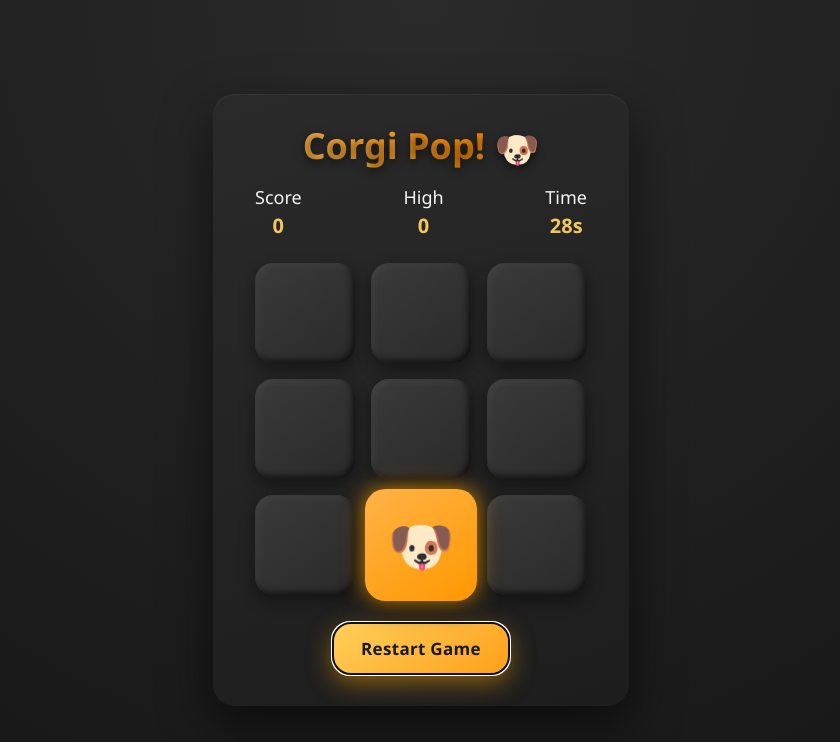
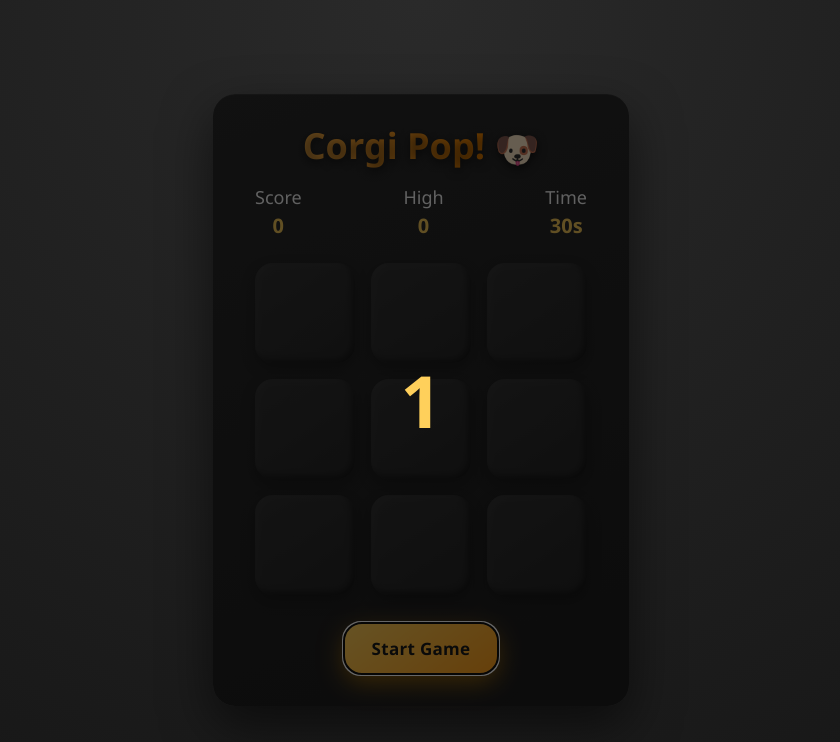
Before and after one commit to brendanbobryk/corgi-pop, a React (Vite) app: page / in a window 1280 px wide. Both pictures are taken after a click on the button "Start Game". Shown: the top 742 px of the page, without its empty margins (219-1059 px from the left). Built offline with nearby package versions, Linux system fonts and the light colour scheme.

Commit message:
added pregame countdown

```diff
--- a/src/App.css
+++ b/src/App.css
@@ -27,6 +27,7 @@ html, body {
   box-shadow:
     0 20px 50px rgba(0, 0, 0, 0.55),
     inset 0 1px 0 rgba(255, 255, 255, 0.05);
+  position: relative;
 }
 
 /* Title */
@@ -83,17 +84,22 @@ html, body {
   display: flex;
   align-items: center;
   justify-content: center;
-  cursor: pointer;
   user-select: none;
   box-shadow:
     inset -3px -3px 6px rgba(0,0,0,0.6),
     inset 3px 3px 6px rgba(255,255,255,0.06),
     0 6px 15px rgba(0,0,0,0.4);
-  transition: transform 0.15s ease, box-shadow 0.2s ease;
+  transition: transform 0.15s ease, box-shadow 0.2s ease, opacity 0.2s ease;
+  cursor: default;
 }
 
-.cell:hover {
-  transform: translateY(-3px);
+.cell.active {
+  cursor: pointer;
+}
+
+/* Disabled state */
+.cell.disabled {
+  opacity: 0.6;
 }
 
 /* Active corgi */
@@ -134,20 +140,53 @@ html, body {
 
 .primary-btn:hover {
   transform: translateY(-2px);
-  box-shadow:
-    0 10px 30px rgba(255, 165, 0, 0.7),
-    inset 0 1px 0 rgba(255,255,255,0.5);
 }
 
 .primary-btn:active {
   transform: translateY(1px);
-  box-shadow:
-    0 5px 15px rgba(255, 165, 0, 0.5);
 }
 
-/* Game over text */
+/* Countdown overlay */
+.countdown {
+  position: absolute;
+  inset: 0;
+  background: rgba(0,0,0,0.6);
+  display: flex;
+  justify-content: center;
+  align-items: center;
+  font-size: 72px;
+  font-weight: 900;
+  color: #ffd05b;
+  border-radius: 22px;
+}
+
+/* Restart confirm */
+.confirm {
+  margin-top: 16px;
+}
+
+.confirm-buttons {
+  display: flex;
+  justify-content: center;
+  gap: 12px;
+}
+
+.confirm button {
+  padding: 8px 16px;
+  border-radius: 12px;
+  border: none;
+  cursor: pointer;
+  font-weight: bold;
+}
+
+/* Game over */
 .game-over {
   margin-top: 16px;
   font-size: 18px;
   color: #ff7a7a;
 }
+
+.new-high {
+  color: #ffd05b;
+  font-weight: bold;
+}
--- a/src/App.jsx
+++ b/src/App.jsx
@@ -11,6 +11,8 @@ export default function App() {
   const [activeSpot, setActiveSpot] = useState(null);
   const [timeLeft, setTimeLeft] = useState(GAME_TIME);
   const [isPlaying, setIsPlaying] = useState(false);
+  const [countdown, setCountdown] = useState(null);
+  const [showRestartConfirm, setShowRestartConfirm] = useState(false);
 
   // Corgi popping logic
   useEffect(() => {
@@ -46,7 +48,24 @@ export default function App() {
         localStorage.setItem("corgiHighScore", score);
       }
     }
-  }, [timeLeft]);
+  }, [timeLeft, score, highScore]);
+
+  // Pre-game countdown
+  useEffect(() => {
+    if (countdown === null) return;
+
+    if (countdown === 0) {
+      setCountdown(null);
+      setIsPlaying(true);
+      return;
+    }
+
+    const timer = setTimeout(() => {
+      setCountdown((prev) => prev - 1);
+    }, 1000);
+
+    return () => clearTimeout(timer);
+  }, [countdown]);
 
   const handleClick = (index) => {
     if (!isPlaying) return;
@@ -61,7 +80,8 @@ export default function App() {
     setScore(0);
     setTimeLeft(GAME_TIME);
     setActiveSpot(null);
-    setIsPlaying(true);
+    setShowRestartConfirm(false);
+    setCountdown(3);
   };
 
   return (
@@ -73,16 +93,25 @@ export default function App() {
         </h1>
 
         <div className="stats">
-          <div>Score <span>{score}</span></div>
-          <div>High <span>{highScore}</span></div>
-          <div>Time <span>{timeLeft}s</span></div>
+          <div>
+            Score <span>{score}</span>
+          </div>
+          <div>
+            High <span>{highScore}</span>
+          </div>
+          <div>
+            Time <span>{timeLeft}s</span>
+          </div>
         </div>
 
         <div className="grid">
           {[...Array(9)].map((_, index) => (
             <div
               key={index}
-              className={`cell ${activeSpot === index && isPlaying ? "active" : ""}`}
+              className={`cell
+                ${activeSpot === index && isPlaying ? "active" : ""}
+                ${!isPlaying ? "disabled" : ""}
+              `}
               onClick={() => handleClick(index)}
             >
               {activeSpot === index && isPlaying ? "🐶" : ""}
@@ -92,13 +121,43 @@ export default function App() {
 
         <button
           className="primary-btn"
-          onClick={startOrResetGame}
+          onClick={() => {
+            if (isPlaying) {
+              setShowRestartConfirm(true);
+            } else {
+              startOrResetGame();
+            }
+          }}
         >
           {isPlaying ? "Restart Game" : "Start Game"}
         </button>
 
+        {showRestartConfirm && (
+          <div className="confirm">
+            <p>Restart the game?</p>
+            <div className="confirm-buttons">
+              <button onClick={startOrResetGame}>Yes</button>
+              <button onClick={() => setShowRestartConfirm(false)}>No</button>
+            </div>
+          </div>
+        )}
+
+        {countdown !== null && (
+          <div className="countdown">
+            {countdown === 0 ? "GO!" : countdown}
+          </div>
+        )}
+
         {!isPlaying && timeLeft === 0 && (
-          <p className="game-over">Game Over!</p>
+          <div className="game-over">
+            <h2>Game Over!</h2>
+            <p>
+              Final Score: <strong>{score}</strong>
+            </p>
+            {score === highScore && score > 0 && (
+              <p className="new-high">🎉 New High Score!</p>
+            )}
+          </div>
         )}
       </div>
     </div>
```
